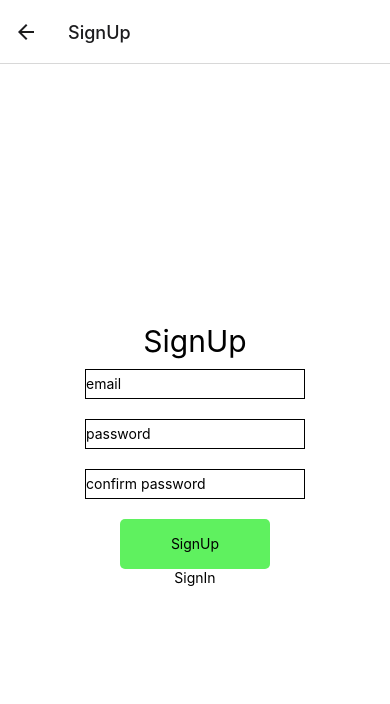
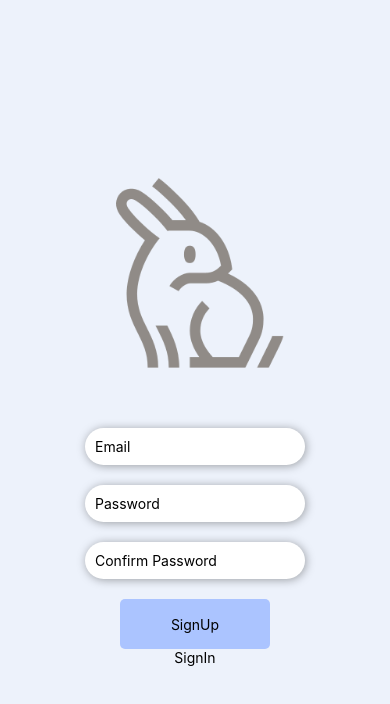
Before and after one commit to IrvinDelgado/billing-app, a React Native app: screen /SignUp in a window 390 px wide. Shown: the top 704 px of the page. Built offline with nearby package versions, Linux system fonts and the light colour scheme.

Commit message:
styling theme

```diff
--- a/App.tsx
+++ b/App.tsx
@@ -12,14 +12,11 @@ export default function App() {
   return (
     <NavigationContainer>
       <Stack.Navigator initialRouteName="Login" screenOptions={{
-        headerStyle: {
-          backgroundColor: '#fff',
-        },
+        headerShown: false,
       }}>
         <Stack.Screen name="Login" component={Login} />
         <Stack.Screen name="SignUp" component={SignUp} />
         <Stack.Screen name="Home" component={Home} options={({ navigation }: any) => ({
-          title: 'Home',
           headerLeft:()=>null,
           headerRight:()=>(<Button title='logout' onPress={()=>{navigation.navigate('Login')}}/>)
         })}/>
--- a/src/components/auth/Login.tsx
+++ b/src/components/auth/Login.tsx
@@ -1,5 +1,5 @@
 import React, { useState } from 'react';
-import { Text, View, TextInput, TouchableOpacity } from 'react-native';
+import { Text, View, TextInput, TouchableOpacity, Image } from 'react-native';
 import { styles } from '../../styles/main';
 
 const Login = ({navigation}:any) => {
@@ -12,15 +12,17 @@ const Login = ({navigation}:any) => {
 
   return (
     <View style={styles.container}>
+      <Image style={styles.loginIcon}
+      source={require('../../../assets/bunnyLogo.png')}/>
       <TextInput
         style={styles.TextInput}
-        placeholder="email"
+        placeholder="Email"
         onChangeText={newText => setEmail(newText)}
         defaultValue={email}
       />
       <TextInput
         style={styles.TextInput}
-        placeholder="password"
+        placeholder="Password"
         onChangeText={newText => setPassword(newText)}
         defaultValue={password}
       />
@@ -29,7 +31,7 @@ const Login = ({navigation}:any) => {
         <Text>LOGIN</Text>
       </TouchableOpacity>
       <TouchableOpacity onPress={() =>
-        navigation.navigate('SignUp', { name: 'Jane' })
+        navigation.navigate('SignUp')
       }>
         <Text>SignUp</Text>
       </TouchableOpacity>
--- a/src/components/auth/SignUp.tsx
+++ b/src/components/auth/SignUp.tsx
@@ -1,5 +1,5 @@
 import React, { useState } from 'react';
-import { Text, View, TextInput, TouchableOpacity } from 'react-native';
+import { Text, View, TextInput, TouchableOpacity, Image } from 'react-native';
 import { styles } from '../../styles/main';
 
 const SignUp = ({navigation}:any) => {
@@ -8,22 +8,23 @@ const SignUp = ({navigation}:any) => {
   const [confPassword, setConfPassword] = useState('');
   return (
     <View style={styles.container}>
-      <Text style={styles.headerText}>SignUp</Text>
+      <Image style={styles.loginIcon}
+      source={require('../../../assets/bunnyLogo.png')}/>
       <TextInput
         style={styles.TextInput}
-        placeholder="email"
+        placeholder="Email"
         onChangeText={newText => setEmail(newText)}
         defaultValue={email}
       />
       <TextInput
         style={styles.TextInput}
-        placeholder="password"
+        placeholder="Password"
         onChangeText={newText => setPassword(newText)}
         defaultValue={password}
       />
       <TextInput
         style={styles.TextInput}
-        placeholder="confirm password"
+        placeholder="Confirm Password"
         onChangeText={newText => setConfPassword(newText)}
         defaultValue={confPassword}
       />
@@ -31,7 +32,7 @@ const SignUp = ({navigation}:any) => {
         <Text>SignUp</Text>
       </TouchableOpacity>
       <TouchableOpacity onPress={() =>
-        navigation.navigate('Login', { name: 'Jane' })
+        navigation.navigate('Login')
       }>
         <Text>SignIn</Text>
       </TouchableOpacity>
--- a/src/styles/common.tsx
+++ b/src/styles/common.tsx
@@ -1,13 +1,21 @@
-export const TextInput = {
-  height: 30,
+import { TextStyle } from "react-native"
+
+export const TextInput:TextStyle = {
   marginBottom: 20,
-  borderColor: 'black',
-  borderWidth: 1,
+  padding: 10,
+  width: 220,
+  borderRadius: 50,
+  shadowColor: 'black',
+  shadowOffset: {
+    width: 1,
+    height: 1,
+  },
+  shadowOpacity: .35,
+  shadowRadius: 10,
 }
 
 export const Button = {
   borderRadius:5,
   height: 50,
   width: 150,
-  backgroundColor:"#5FF15F",
 }
--- a/src/styles/main.tsx
+++ b/src/styles/main.tsx
@@ -1,12 +1,18 @@
 import { StyleSheet } from 'react-native';
 import { TextInput, Button } from './common';
+import { theme } from './theme';
 
 export const styles = StyleSheet.create({
   container: {
     flex: 1,
-    backgroundColor: '#fff',
+    backgroundColor: theme.background,
     alignItems: 'center',
     justifyContent: 'center',
+  },
+  loginIcon: {
+    width: 200,
+    height: 200,
+    marginBottom: 50,
   },
   headerText: {
     fontSize: 30,
@@ -14,9 +20,11 @@ export const styles = StyleSheet.create({
   },
   TextInput: {
     ...TextInput,
+    backgroundColor: theme.white,
   },
   Button: {
     ...Button,
+    backgroundColor:theme.secondary,
     alignItems:"center",
     justifyContent:"center",
   },
--- /dev/null
+++ b/src/styles/theme.tsx
@@ -0,0 +1,6 @@
+export const theme = {
+  primary: '#ccdbfd',
+  secondary: '#abc4ff',
+  background: '#edf2fb',
+  white: '#fff'
+}
--- a/src/views/home.tsx
+++ b/src/views/home.tsx
@@ -1,5 +1,5 @@
 import React, { useEffect, useState } from 'react';
-import { ActivityIndicator, FlatList, Text, View } from 'react-native';
+import { ActivityIndicator, Button, FlatList, Text, View } from 'react-native';
 import Bill from '../components/Bill';
 import DonutChart from '../components/DonutChart';
 import { BILLS } from '../DummyData/BILLS';
@@ -42,6 +42,7 @@ const Home = ({navigation}: any) => {
           ItemSeparatorComponent={ItemSeparator}
           keyExtractor={(item)=>item.name}
         />
+        <Button title='logout' onPress={()=>{navigation.navigate('Login')}}/>
         </View>
       )}
     </View>
```
Also changed, not shown: assets/bunnyLogo.png (added).
